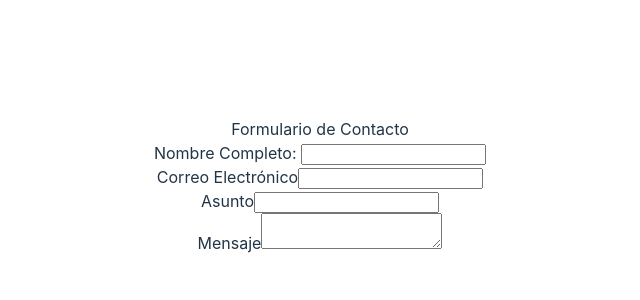
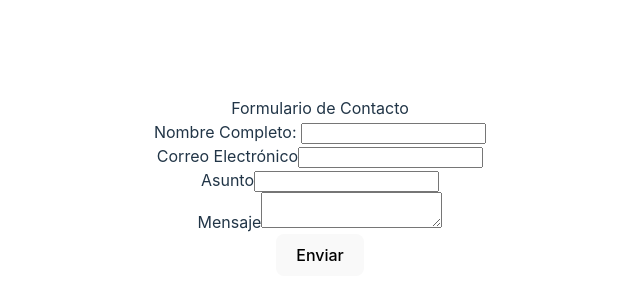
Before and after one commit to DuceHerrera07/Formulario, a React (Vite) app in the folder my-react-app/: page / in a window 1280 px wide. Shown: the part 214-514 px from the top of the page, without its empty margins (320-960 px from the left). Built offline with nearby package versions, Linux system fonts and the light colour scheme.

Commit message:
botonpara enviar y msj de exito

```diff
--- a/my-react-app/src/App.jsx
+++ b/my-react-app/src/App.jsx
@@ -47,7 +47,13 @@ function App() {
             {errors.message && <span className="error">El mensaje es obligatorio</span>}
           </div>
 
+          {/* Botón de envío del formulario */}
+          <button type="submit">Enviar</button>
         </form>
+
+        {/* Mensaje de éxito cuando el formulario se envía correctamente */}
+        {submitted && <div className="success">¡El mensaje se envio con éxito!</div>}
+
     </div>
   )
 }
```
